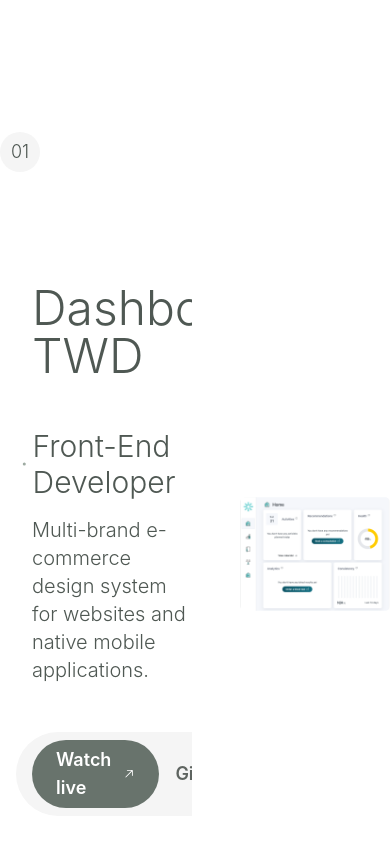
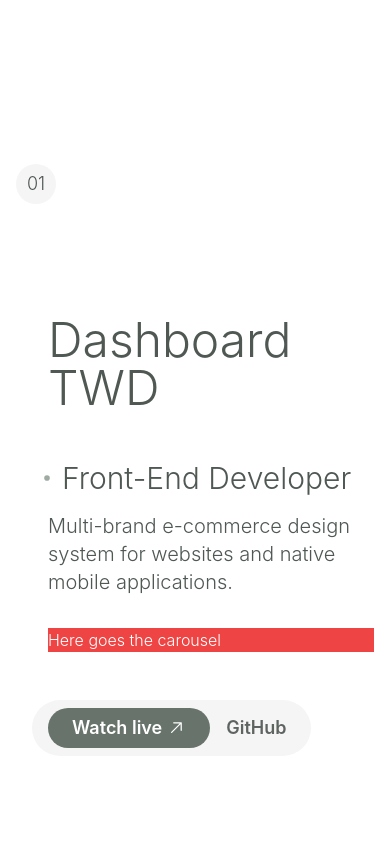
Before and after one commit to Braulin96/MyPortfolio, a React (Create React App) app in the folder portofolio/: page / in a window 390 px wide. Shown: the part 2400-3244 px from the top of the page. Built offline with nearby package versions, Linux system fonts and the light colour scheme; a web font is replaced by a local one; what tailwindcss-animated would draw is missing.

Commit message:
hide the sticky position for smaller screens

```diff
--- a/portofolio/src/components/ProjectsList.js
+++ b/portofolio/src/components/ProjectsList.js
@@ -19,9 +19,9 @@ const ModuleProject = ({
 }) => {
   return (
     <div
-      className="flex flex-col gap-y-20  bg-white h-full"
+      className="flex flex-col gap-y-20 md:sticky bg-white h-full"
       style={{
-        position: "sticky",
+        //position: "sticky",
         top: 0,
         height: "100Vh",
         //height: "100vh", // Adjust the height accordingly
@@ -40,6 +40,11 @@ const ModuleProject = ({
             <p className="text-3xl my-auto">{rule}</p>
           </div>
           <p className="ml-4 mt-4 text-xl">{description}</p>
+
+          <div className="ml-4 mt-8 flex md:hidden bg-red-500 text-white">
+            Here goes the carousel
+
+          </div>
 
           <div className="bg-[#F5F5F5] px-4 w-fit mt-12 rounded-full flex py-2 mb-12 gap-x-2">
             <a className="text-white mx-auto hover:bg-opacity-90 font-semibold w-fit bg-[#68736C] rounded-full px-6 py-1.5 flex gap-x-1">
@@ -72,7 +77,7 @@ const ModuleProject = ({
 const ProjectsList = () => {
   return (
     <div>
-      <div className="max-w-7xl  flex items-center mx-auto ">
+      <div className="max-w-7xl  flex items-center mx-auto px-4">
         <div className="flex bg-white h-full gap-x-12">
           <ModuleProject
             number="01"
@@ -83,7 +88,7 @@ const ProjectsList = () => {
             liveLink="https://www.abola.pt/"
             gitHub="https://sureshmurali.github.io/"
           />
-          <div className="flex flex-col my-auto gap-y-20">
+          <div className="md:flex flex-col hidden my-auto gap-y-20">
             {TWDImages.map((image) => (
               <div
                 key={image.id}
```
